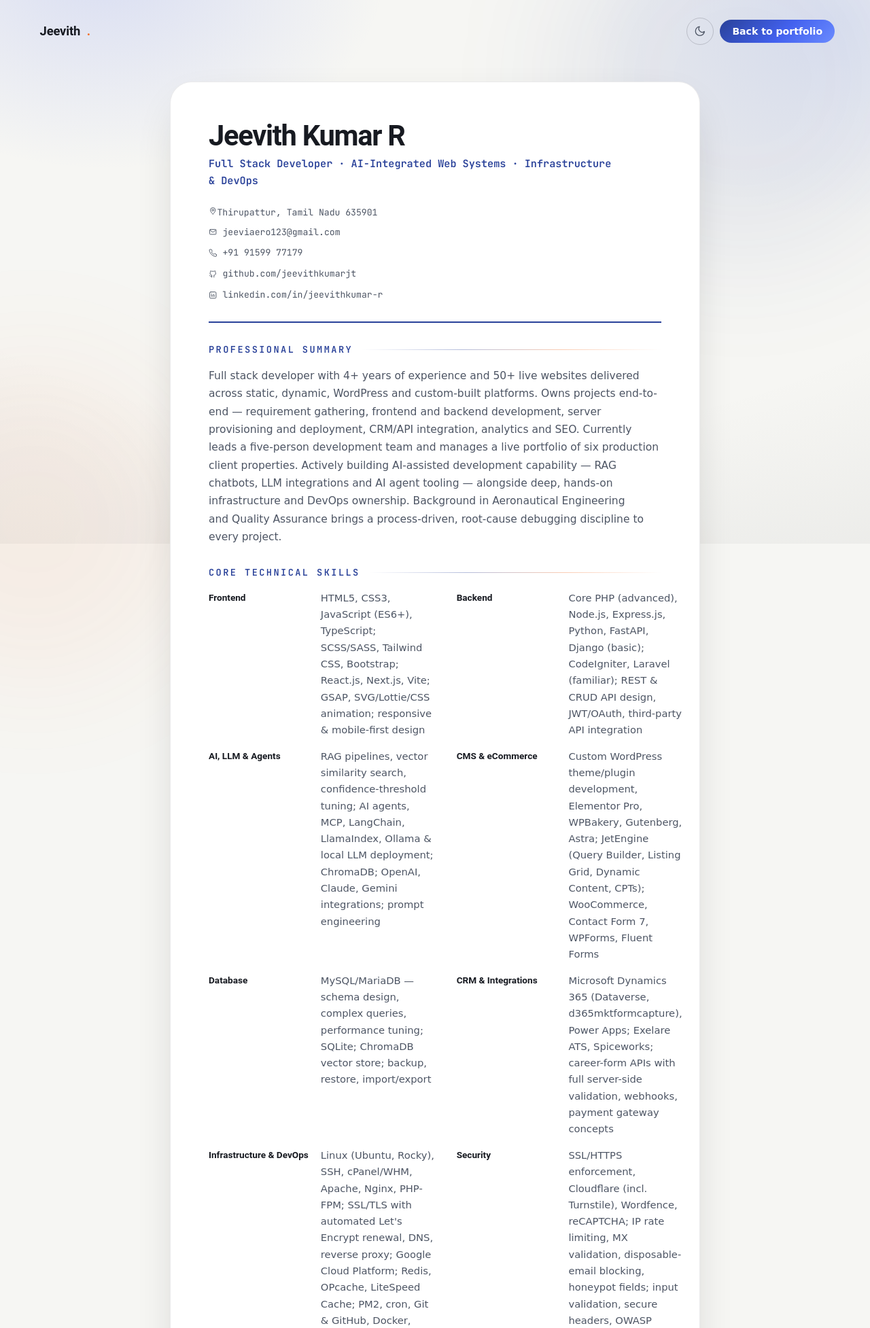
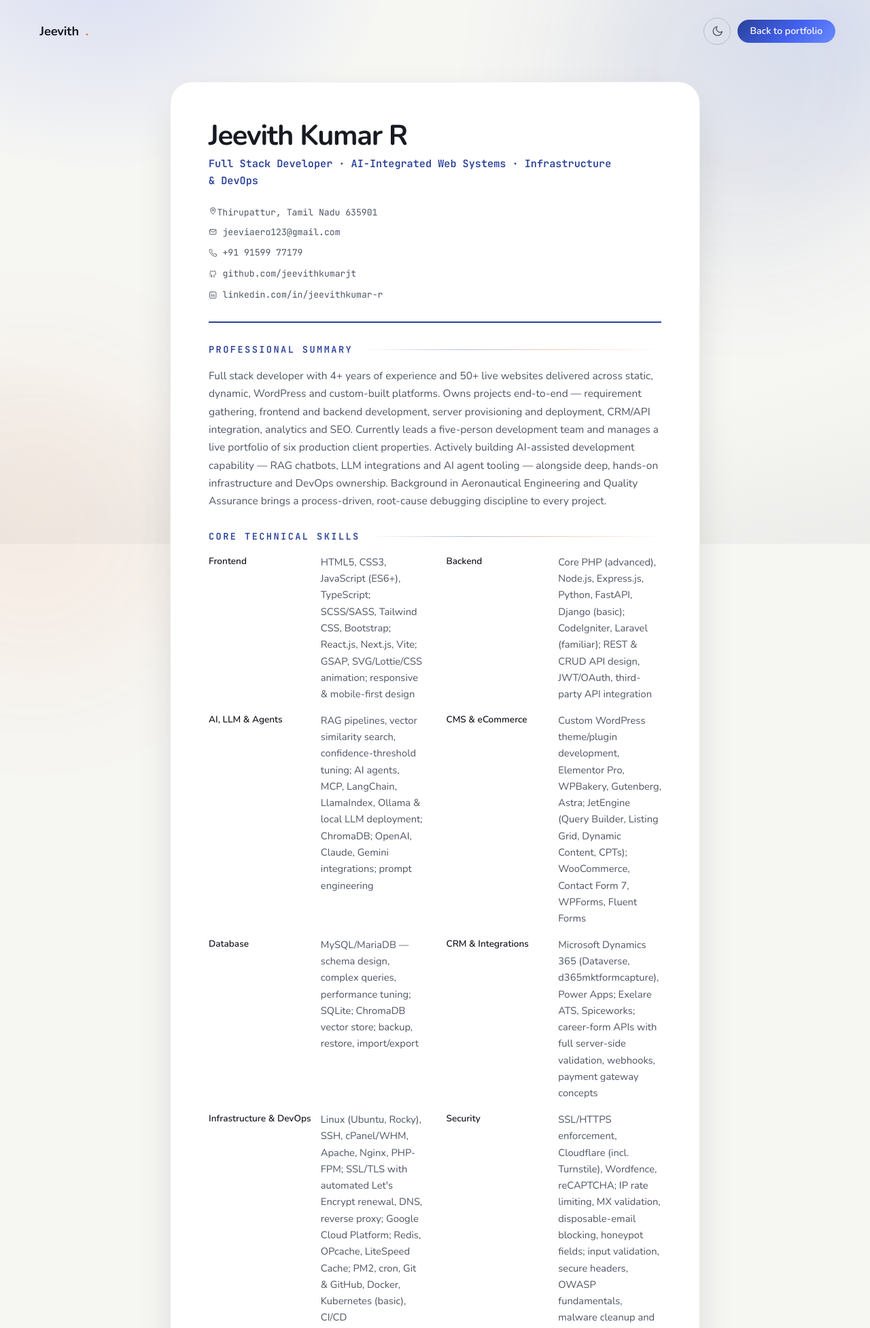
Before and after one commit to jeevithkumarjt/Portfolio, a PHP site: page /resume.html in a window 1280 px wide. Shown: the top 1954 px of the page at 68% size. Run offline with PHP 8.4, Linux system fonts and the light colour scheme.

Commit message:
Switch headings and body to Nunito (Google Font)
- tokens: --font-display and --font-body now lead with Nunito,
  keeping prior stacks as fallbacks; --font-mono unchanged
- index + resume load Nunito (400-900) alongside JetBrains Mono

```diff
--- a/css/tokens.css
+++ b/css/tokens.css
@@ -63,8 +63,8 @@
   --shadow-accent: 0 16px 44px -20px rgba(242, 110, 38, 0.55);
 
   /* ---- Typography ---- */
-  --font-display: "Google Sans Text", "Google Sans", Roboto, Arial, sans-serif;
-  --font-body: "Comic Sans MS", ui-serif, Georgia, serif;
+  --font-display: "Nunito", "Google Sans Text", "Google Sans", Roboto, Arial, sans-serif;
+  --font-body: "Nunito", "Comic Sans MS", ui-serif, Georgia, serif;
   --font-mono: "JetBrains Mono", ui-monospace, "Cascadia Code", Consolas, monospace;
   --text-2xl: clamp(2.6rem, 6.4vw, 5.2rem);
   --text-xl: clamp(2rem, 4.4vw, 3.4rem);
--- a/index.html
+++ b/index.html
@@ -20,7 +20,7 @@
   <link rel="icon" type="image/svg+xml" href="images/favicon.svg">
   <link rel="preconnect" href="https://fonts.googleapis.com">
   <link rel="preconnect" href="https://fonts.gstatic.com" crossorigin>
-  <link rel="stylesheet" href="https://fonts.googleapis.com/css2?family=JetBrains+Mono:wght@400;500;600&display=swap">
+  <link rel="stylesheet" href="https://fonts.googleapis.com/css2?family=Nunito:wght@400;500;600;700;800;900&family=JetBrains+Mono:wght@400;500;600&display=swap">
   <script>
     (function () {
       try {
--- a/resume.html
+++ b/resume.html
@@ -11,7 +11,7 @@
   <link rel="icon" type="image/svg+xml" href="images/favicon.svg">
   <link rel="preconnect" href="https://fonts.googleapis.com">
   <link rel="preconnect" href="https://fonts.gstatic.com" crossorigin>
-  <link rel="stylesheet" href="https://fonts.googleapis.com/css2?family=JetBrains+Mono:wght@400;500;600&display=swap">
+  <link rel="stylesheet" href="https://fonts.googleapis.com/css2?family=Nunito:wght@400;500;600;700;800;900&family=JetBrains+Mono:wght@400;500;600&display=swap">
   <script>
     (function () {
       try {
```
